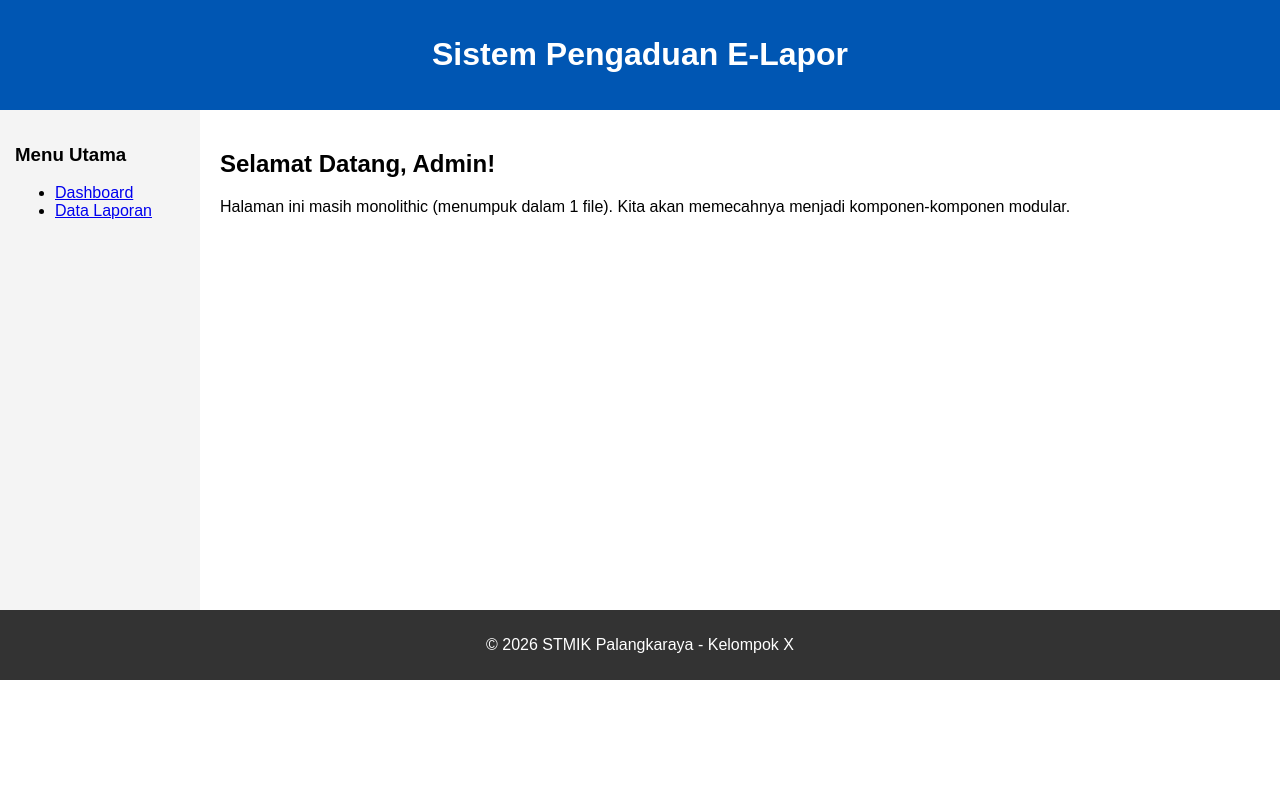
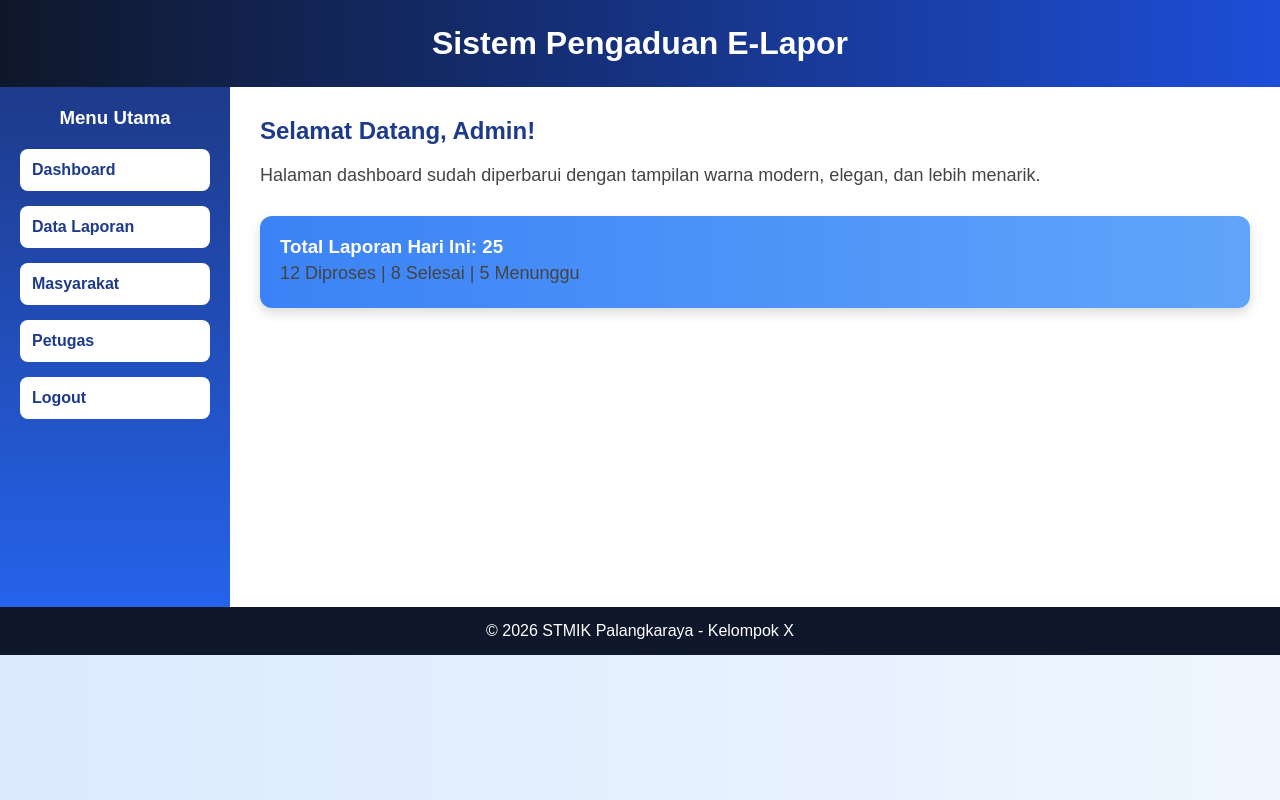
Before and after one commit to tagubore733-ctrl/Tugas_Modular_Kel_2, a plain HTML site: page index.html in a window 1280 px wide. Drawn offline with Linux system fonts and the light colour scheme.

Commit message:
https://github.com/rommikaestria/Tugas_Modular_Kel_2.git

```diff
--- a/index.html
+++ b/index.html
@@ -2,64 +2,142 @@
 <html>
 <head>
   <title>Dashboard E-Lapor</title>
+
   <style>
-      body {
-        font-family: Arial, sans-serif;
-        margin: 0;
-        padding: 0;
+    *{
+      margin:0;
+      padding:0;
+      box-sizing:border-box;
     }
-      .header {
-        background-color: #0056b3;
-        color: white;
-        padding: 15px;
-        text-align: center;
+
+    body{
+      font-family:Arial, sans-serif;
+      background:linear-gradient(to right,#dbeafe,#eff6ff);
     }
-      .sidebar {
-        width: 200px;
-        float: left;
-        background-color: #f4f4f4;
-        height: 500px;
-        padding: 15px;
-        box-sizing: border-box;
+
+    .header{
+      background:linear-gradient(to right,#0f172a,#1d4ed8);
+      color:white;
+      text-align:center;
+      padding:25px;
+      box-shadow:0 4px 10px rgba(0,0,0,0.2);
     }
-      .content {
-        margin-left: 200px;
-        padding: 20px;
-        height: 500px;
-        box-sizing: border-box;
+
+    .header h1{
+      font-size:32px;
     }
-      .footer {
-        background-color: #333;
-        color: white;
-        text-align: center;
-        padding: 10px;
-        clear: both;
+
+    .sidebar{
+      width:230px;
+      float:left;
+      background:linear-gradient(to bottom,#1e3a8a,#2563eb);
+      height:520px;
+      padding:20px;
+    }
+
+    .sidebar h3{
+      color:white;
+      margin-bottom:20px;
+      text-align:center;
+    }
+
+    .sidebar ul{
+      list-style:none;
+    }
+
+    .sidebar ul li{
+      margin-bottom:15px;
+    }
+
+    .sidebar ul li a{
+      display:block;
+      text-decoration:none;
+      background:white;
+      color:#1e3a8a;
+      padding:12px;
+      border-radius:8px;
+      font-weight:bold;
+      transition:0.3s;
+    }
+
+    .sidebar ul li a:hover{
+      background:#facc15;
+      color:#000;
+      transform:translateX(5px);
+    }
+
+    .content{
+      margin-left:230px;
+      padding:30px;
+      min-height:520px;
+      background:white;
+    }
+
+    .content h2{
+      color:#1e3a8a;
+      margin-bottom:15px;
+    }
+
+    .content p{
+      font-size:18px;
+      color:#444;
+      line-height:1.7;
+    }
+
+    .card{
+      margin-top:25px;
+      background:linear-gradient(to right,#3b82f6,#60a5fa);
+      color:white;
+      padding:20px;
+      border-radius:12px;
+      box-shadow:0 5px 12px rgba(0,0,0,0.15);
+    }
+
+    .footer{
+      clear:both;
+      background:#0f172a;
+      color:white;
+      text-align:center;
+      padding:15px;
     }
   </style>
 </head>
+
 <body>
+
   <div class="header">
     <h1>Sistem Pengaduan E-Lapor</h1>
   </div>
 
   <div class="sidebar">
     <h3>Menu Utama</h3>
+
     <ul>
       <li><a href="index.php">Dashboard</a></li>
       <li><a href="#">Data Laporan</a></li>
+      <li><a href="#">Masyarakat</a></li>
+      <li><a href="#">Petugas</a></li>
+      <li><a href="#">Logout</a></li>
     </ul>
   </div>
 
   <div class="content">
     <h2>Selamat Datang, Admin!</h2>
+
     <p>
-        Halaman ini masih monolithic (menumpuk dalam 1 file). Kita akan
-        memecahnya menjadi komponen-komponen modular.
+      Halaman dashboard sudah diperbarui dengan tampilan warna modern,
+      elegan, dan lebih menarik.
     </p>
+
+    <div class="card">
+      <h3>Total Laporan Hari Ini: 25</h3>
+      <p>12 Diproses | 8 Selesai | 5 Menunggu</p>
+    </div>
   </div>
 
   <div class="footer">
     <p>&copy; 2026 STMIK Palangkaraya - Kelompok X</p>
   </div>
+
 </body>
 </html>
```
Lines whose indentation alone changed are shown as unchanged.
